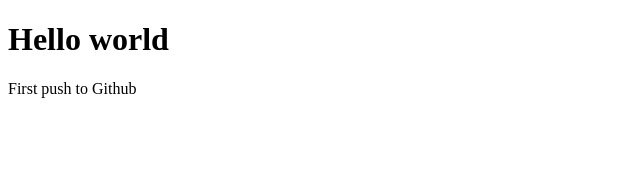
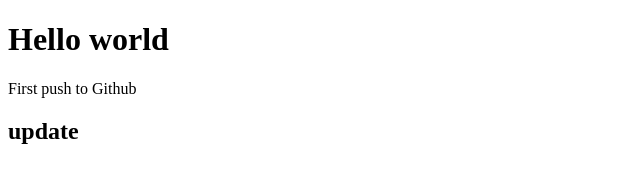
Before and after one commit to Techspare/JovicTest, a plain HTML site: page index.html in a window 1280 px wide. Shown: the whole page, without its empty margins (0-640 px from the left). Drawn offline with Linux system fonts and the light colour scheme.

Commit message:
updated index.html with a new line

```diff
--- a/index.html
+++ b/index.html
@@ -8,6 +8,7 @@
 <body>
     <h1>Hello world</h1>
     <p>First push to Github</p>
+    <h2>update</h2>
 
 </body>
 </html>
```
